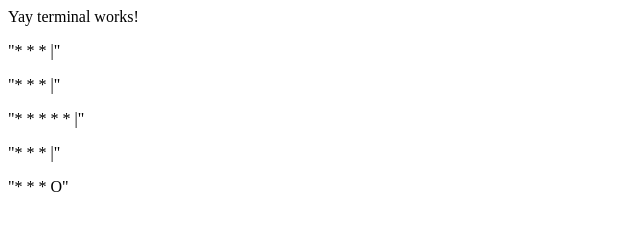
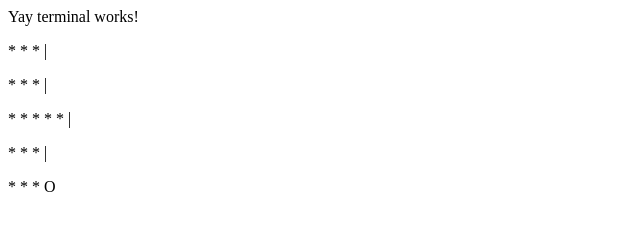
Before and after one commit to trappist1alien/randomperson.me, a plain HTML site: page index.html in a window 1280 px wide. Shown: the full height of the page, 0-640 px from the left. Drawn offline with Linux system fonts and the light colour scheme.

Commit message:
Update index.html

```diff
--- a/index.html
+++ b/index.html
@@ -6,10 +6,10 @@
     <body>
        Yay terminal works!
 <br>
-      <p>"*     *  *   |"</p>
-      <p>"*     *  *   |"</p>
-      <p>"* * * *  *   |"</p>
-      <p>"*     *  *   |"</p>
-      <p>"*     *  *   O"<br></p>
+      <p>*     *  *   |<br></p>
+      <p>*     *  *   |<br></p>
+      <p>* * * *  *   |<br></p>
+      <p>*     *  *   |<br></p>
+      <p>*     *  *   O<br></p>
     </body>
 </html>
```
